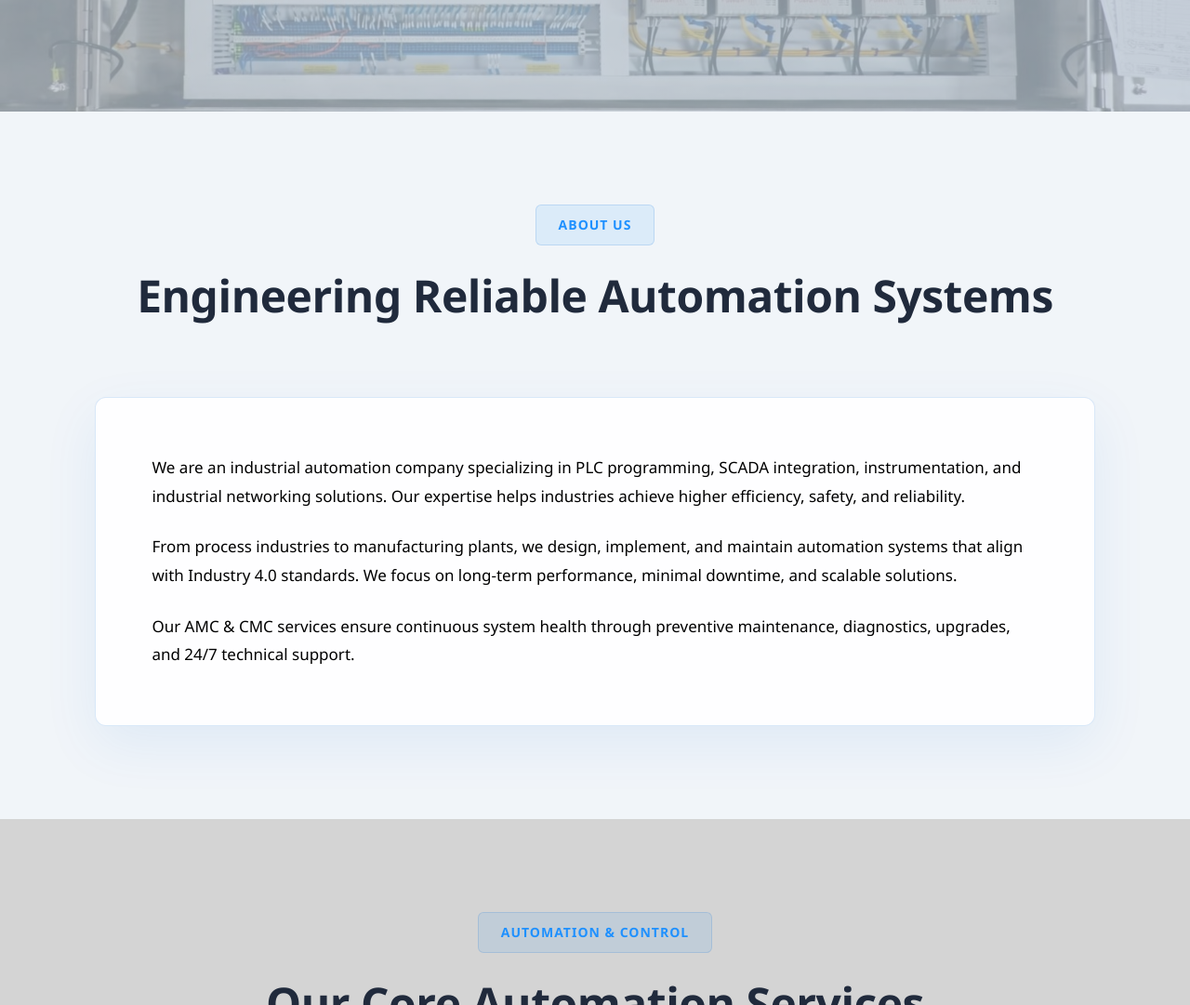
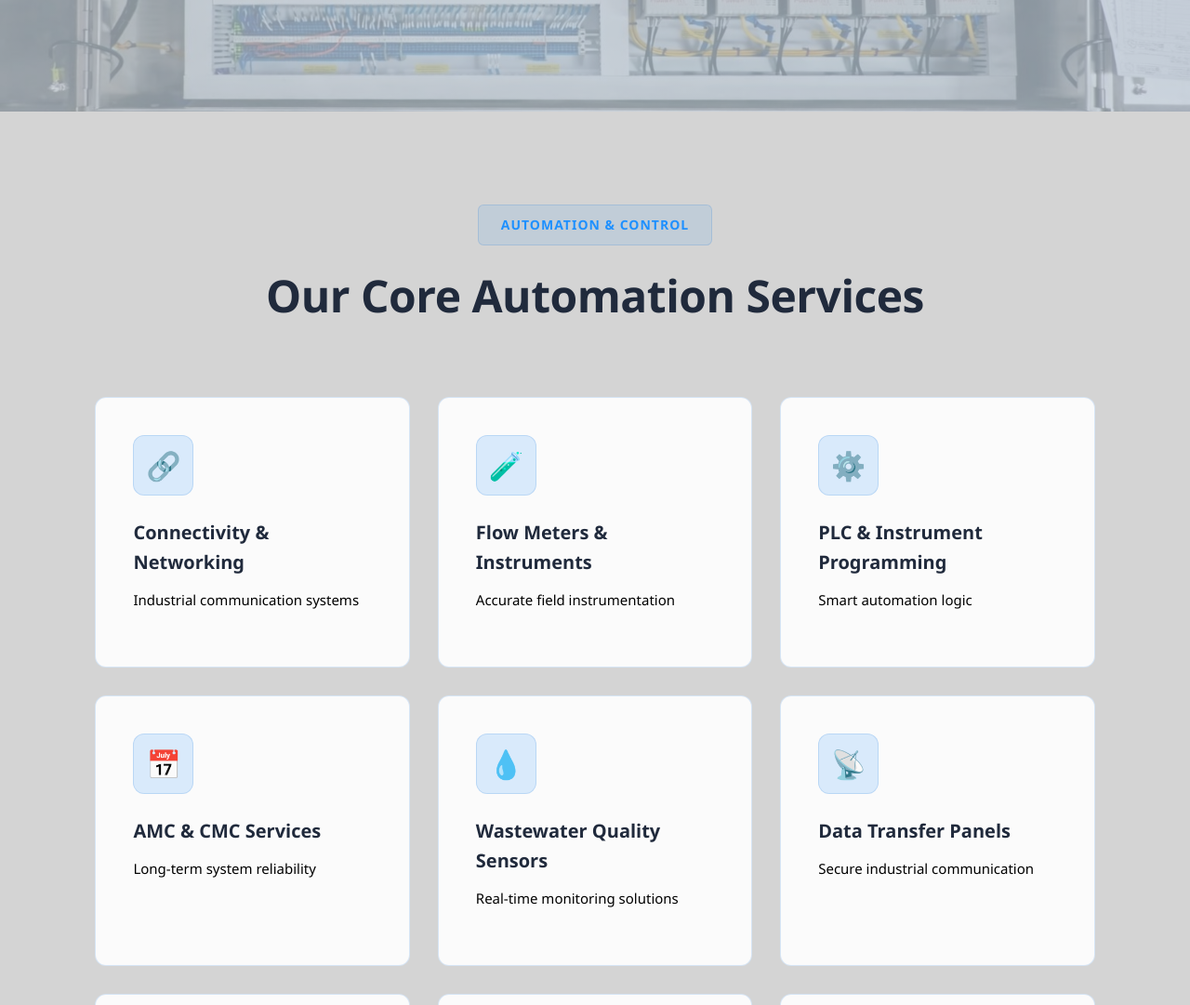
Before and after one commit to yr4444446-max/PLC-, a plain HTML site: page index.html in a window 1280 px wide. Shown: the part 680-1761 px from the top of the page at 93% size. Drawn offline with nearby package versions, Linux system fonts and the light colour scheme.

Commit message:
Update index.html

```diff
--- a/index.html
+++ b/index.html
@@ -695,31 +695,6 @@
         </div>
     </section>
 
-    <section id="about">
-        <div class="section-header">
-            <div class="section-badge">About Us</div>
-            <h2>Engineering Reliable Automation Systems</h2>
-        </div>
-
-        <div class="about-box">
-            <p>
-                We are an industrial automation company specializing in PLC programming,
-                SCADA integration, instrumentation, and industrial networking solutions.
-                Our expertise helps industries achieve higher efficiency, safety, and reliability.
-            </p>
-
-            <p>
-                From process industries to manufacturing plants, we design, implement,
-                and maintain automation systems that align with Industry 4.0 standards.
-                We focus on long-term performance, minimal downtime, and scalable solutions.
-            </p>
-
-            <p>
-                Our AMC & CMC services ensure continuous system health through preventive
-                maintenance, diagnostics, upgrades, and 24/7 technical support.
-            </p>
-        </div>
-    </section>
 
     <section id="services">
         <div class="section-header">
```
